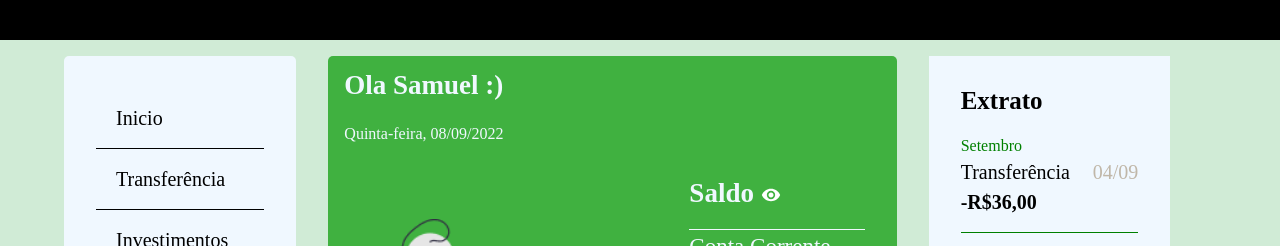
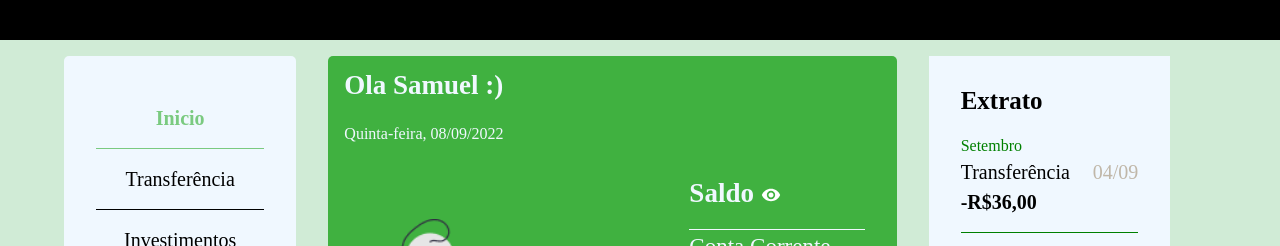
Before and after one commit to Samukaviga/ByteBank, a plain HTML site: page index.html in a window 1280 px wide. In both pictures the pointer is over the link "Inicio". Shown: the part 96-342 px from the top of the page. Drawn offline with Linux system fonts and the light colour scheme.

Commit message:
atualizando transition

```diff
--- a/css/principal.css
+++ b/css/principal.css
@@ -11,11 +11,30 @@ body {
 
 .menu a {
     text-decoration: none;
+    text-align: center;
     color: black;
     font-size: 20px;
     padding: 1em;
     border-bottom: solid 1px black ;
 }
+
+.menu a:last-child {
+    border-bottom: none;
+}
+
+.menu a:first-child {
+    font-weight: 700;
+    color: rgb(45, 172, 45);
+    border-bottom: solid 1px rgb(45, 172, 45);
+}
+
+.menu a:hover {
+    color: rgb(45, 172, 45);
+    opacity: 0.6;
+    transition: 0.3s;
+}
+
+
 
 .menu {
     display: flex;
@@ -207,5 +226,6 @@ body {
 
 .form-botao:hover {
     background-color: #275f22;
-    transition: 5ms;
+    opacity: 0.9;
+    transition: 0.3s;
 }
```
